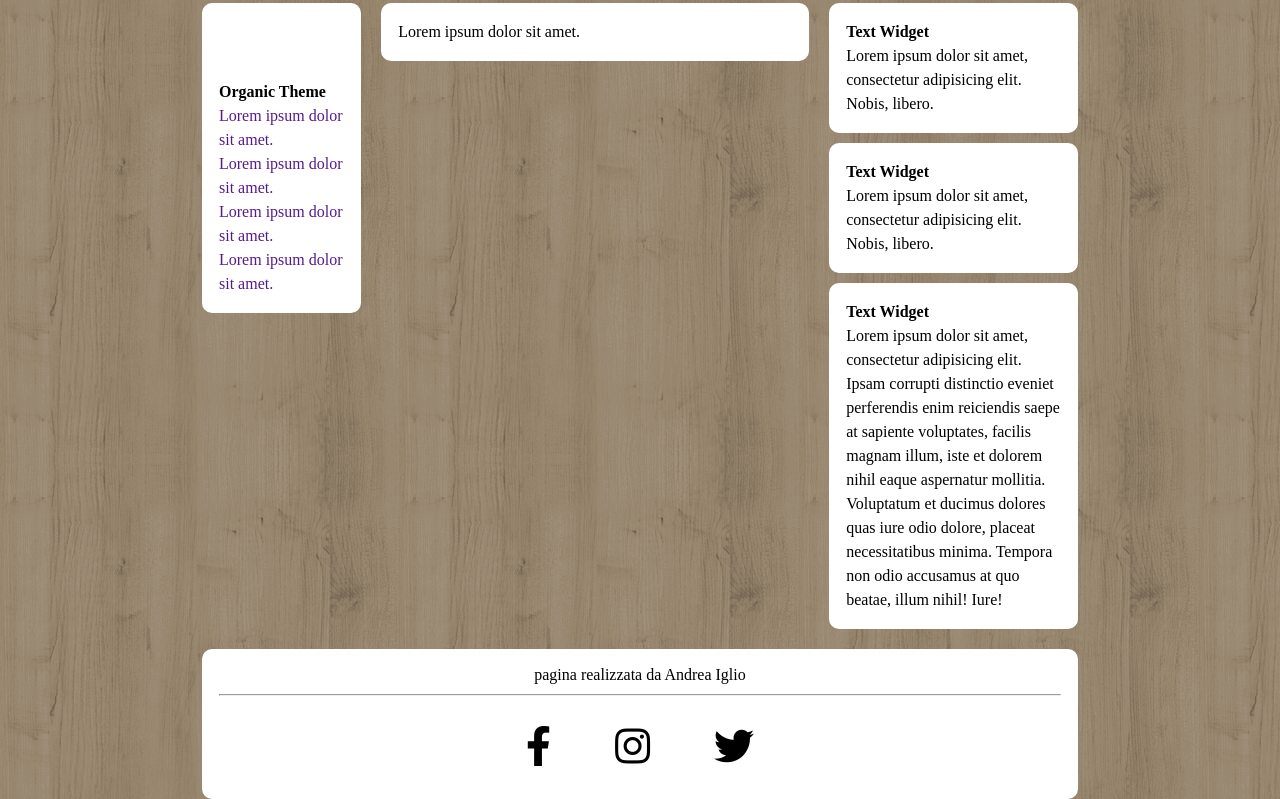
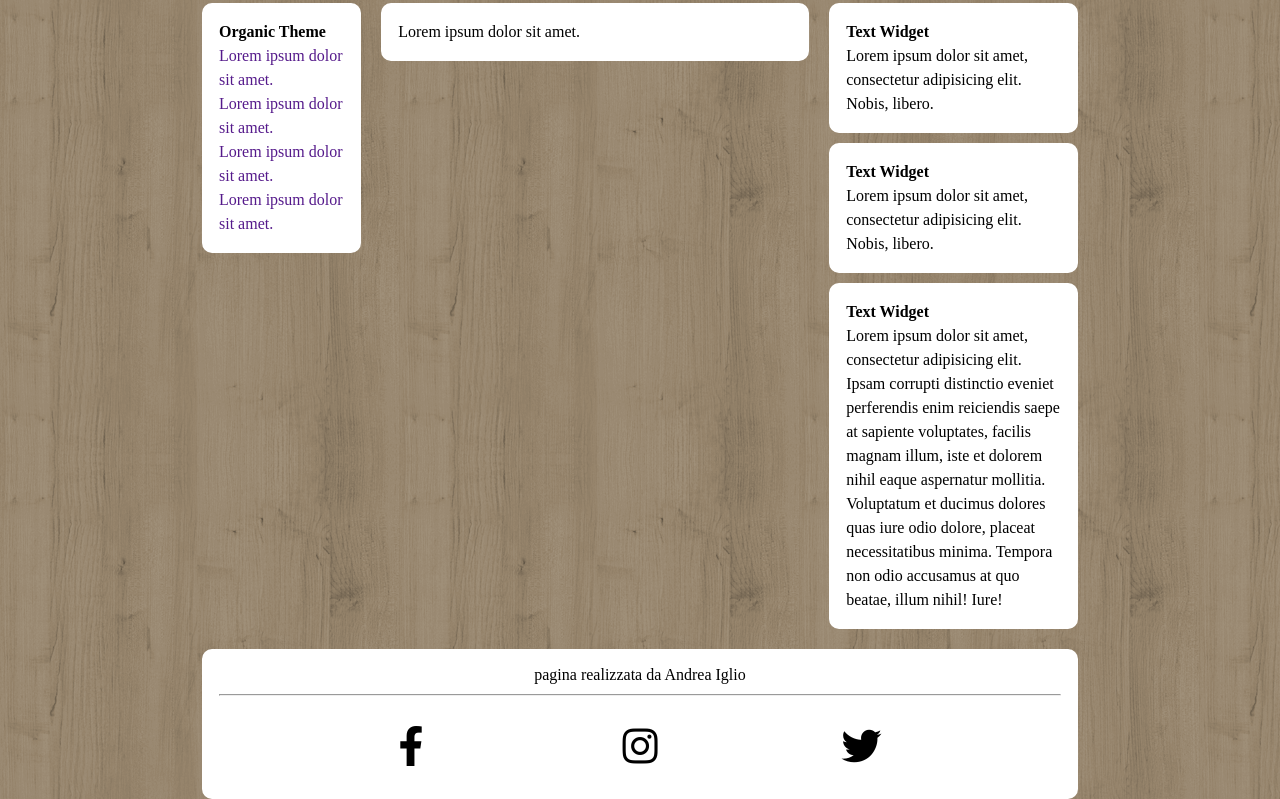
Before and after one commit to AndreaIglio/htmlcss-struttura-wp, a plain HTML site: page index.html in a window 1280 px wide. Shown: the part 341-1140 px from the top of the page. Drawn offline with Linux system fonts and the light colour scheme.

Commit message:
Refactored footer (html + css)
just improved the code for the footer part, removed an useless div and i add a position relative to the footer_container to be able to position the icons with position absolute

```diff
--- a/assets/css/style.css
+++ b/assets/css/style.css
@@ -125,6 +125,7 @@ main::after {
 .footer_container {
   height: 150px;
   text-align: center;
+  position: relative;
 }
 
 .footer_text {
@@ -132,20 +133,26 @@ main::after {
   width: 100%
 }
 
-hr {
+.hr_footer {
   margin-top: 10px;
+  margin-bottom: 10px;
 }
 
-.icon_section {
-  width: 100%;
-  height: 80px;
-  background: ;
 
-}
-
-i {
-  margin: 30px;
+.fab {
+  padding: 20px;
   font-size: 40px;
   color: black;
 }
+
+.fa-facebook-f {
+  left:20%;
+  position: absolute;
+}
+
+.fa-twitter {
+  position: absolute;
+  right: 20%;
+}
+
 /* /FOOTER */
--- a/index.html
+++ b/index.html
@@ -86,14 +86,13 @@
 
   <!-- FOOTER -->
   <footer>
-    <div class="border_radius border_2 bg_white card footer_container">
+    <div class="footer_container border_radius border_2 bg_white card ">
       <span class="footer_text">pagina realizzata da Andrea Iglio</span>
-      <hr>
-      <div class="icon_section">
+      <hr class="hr_footer">
         <a href="#"><i class="fab fa-facebook-f"></i></a>
         <a href="#"><i class="fab fa-instagram"></i></a>
         <a href="#"><i class="fab fa-twitter"></i></a>
-      </div>
+
       </div>
   </footer>
   <!-- /FOOTER -->
```
